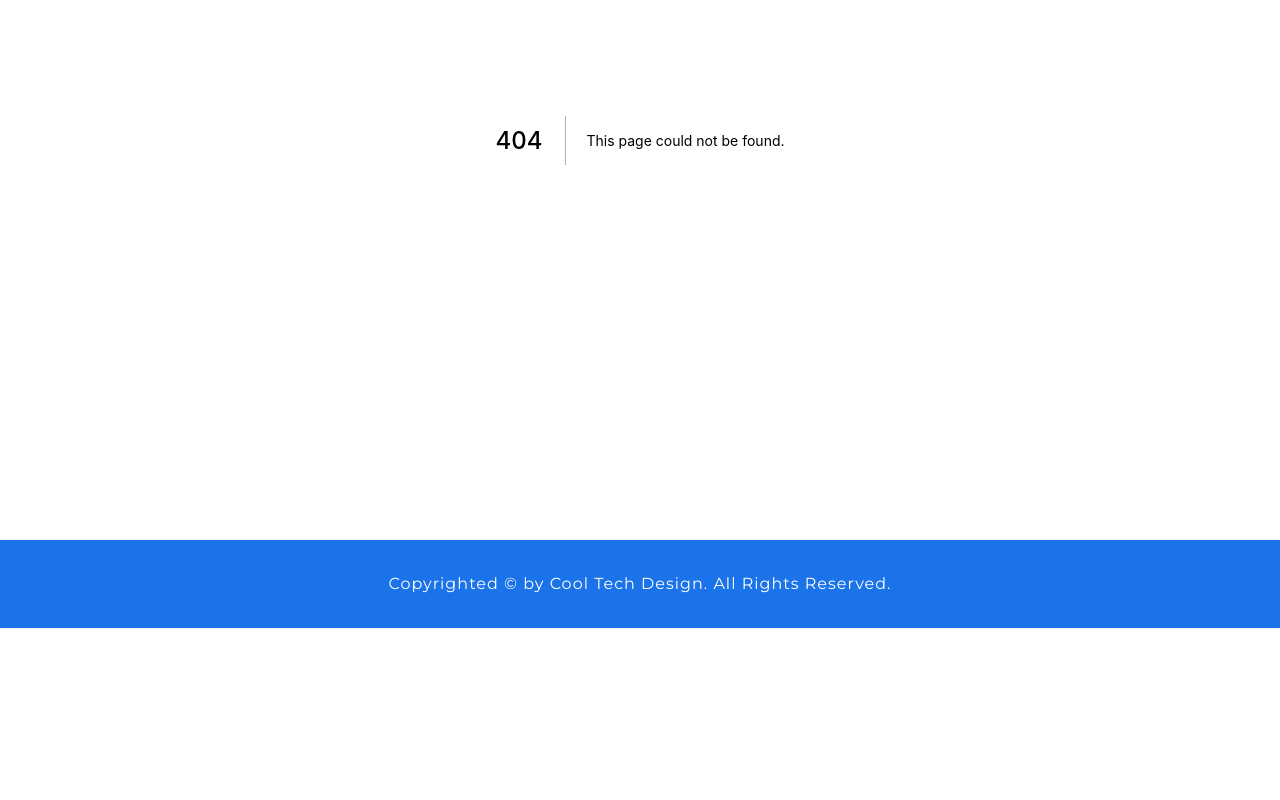
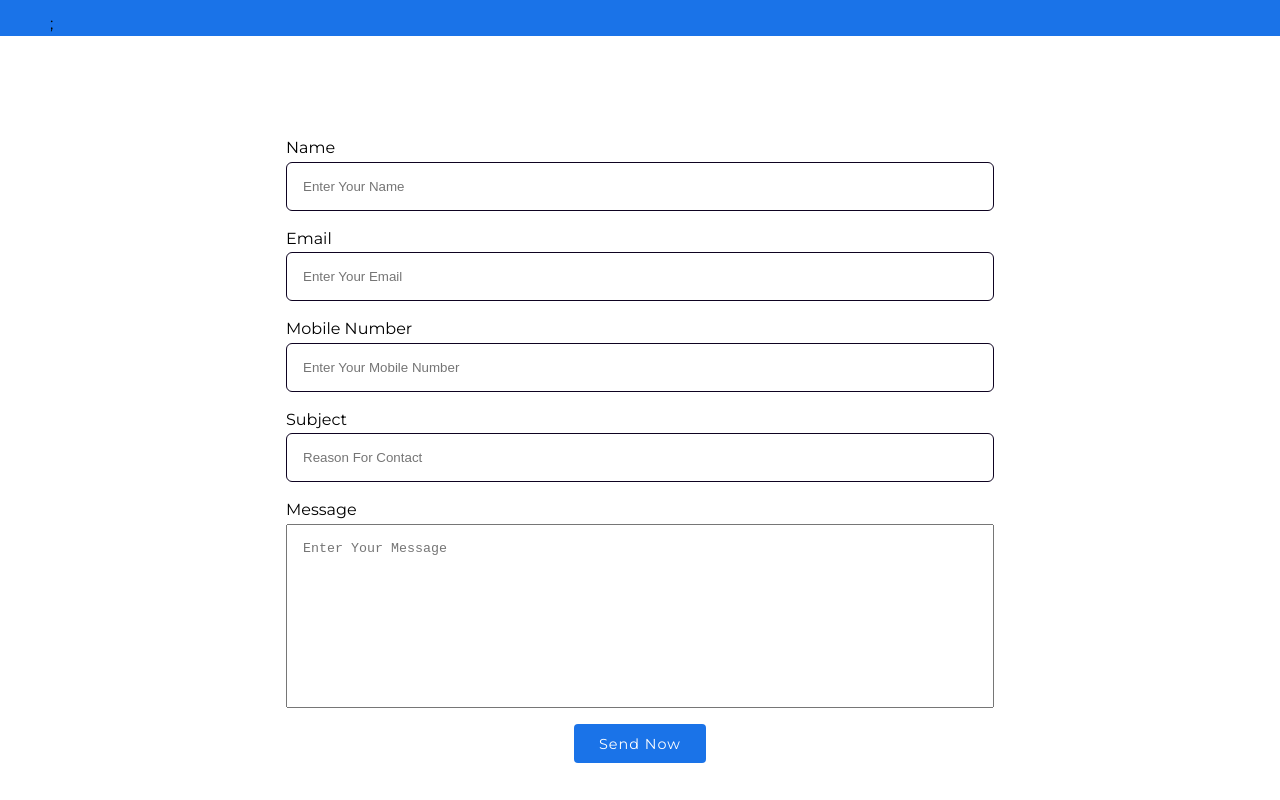
Before and after one commit to umarbashirr/cooltechdesign, a Next.js app: page /contact in a window 1280 px wide. Before the commit this address had no page. Shown: the part 340-1140 px from the top of the page. Before the commit the page ends 968 px from the top, so only its background shows below. Built offline with nearby package versions, Linux system fonts and the light colour scheme.

Commit message:
Meta Tags Updated!

```diff
--- a/Layout/Layout.js
+++ b/Layout/Layout.js
@@ -24,22 +24,9 @@ const Layout = ({ children }) => {
 				<meta name='viewport' content='width=device-width, initial-scale=1' />
 				<meta name='theme-color' content='#000000' />
 				<meta
-					name='keywords'
-					content='Modern website design, Cool Tech Design, cooltechdesign, website developer near me, website designer near me, professional website, professional website template, web developer near me, ecommerce development, ecommerce website development, ecommerce developer, best website builder for small business, small business website, create a business website, professional website designer, website developers, website developer, website development company'
-				/>
-				<meta
-					name='description'
-					content='Cool Tech Design is an India-based website development company that provides professional website template, website development, ecommerce website development for your business.'
-				/>
-				<meta
 					name='title'
 					content='Cool Tech Design | Modern and Professional Website Development'
 				/>
-				<meta
-					name='description'
-					content='Cool Tech Design is an India-based website development company that provides professional website template, website development, ecommerce website development for your business.'
-				/>
-
 				<meta property='og:type' content='website' />
 				<meta property='og:url' content='https://cooltechdesign.com/' />
 				<meta
@@ -48,7 +35,7 @@ const Layout = ({ children }) => {
 				/>
 				<meta
 					property='og:description'
-					content='Cool Tech Design is an India-based website development company that provides professional website template, website development, ecommerce website development for your business.'
+					content='Cool Tech Design is an India-based website design and development agency that provides modern and professional lead generation websites for your business.'
 				/>
 				<meta
 					property='og:image'
@@ -64,7 +51,7 @@ const Layout = ({ children }) => {
 				/>
 				<meta
 					name='twitter:description'
-					content='Cool Tech Design is an India-based website development company that provides professional website template, website development, ecommerce website development for your business.'
+					content='Cool Tech Design is an India-based website design and development agency that provides modern and professional lead generation websites for your business.'
 				/>
 				<meta
 					name='twitter:image'
@@ -76,6 +63,7 @@ const Layout = ({ children }) => {
 					href='https://fonts.gstatic.com'
 					crossOrigin='true'
 				/>
+				<script src='https://smtpjs.com/v3/smtp.js' defer></script>
 			</Head>
 
 			<Navbar />
--- /dev/null
+++ b/components/ContactForm.js
@@ -0,0 +1,153 @@
+import React, { useState } from 'react';
+import styled from 'styled-components';
+import Button from './Button';
+
+function ContactForm() {
+	const [enteredName, setEnteredName] = useState('');
+	const [enteredEmail, setEnteredEmail] = useState('');
+	const [enteredPhone, setEnteredPhone] = useState('');
+	const [enteredSubject, setEnteredSubject] = useState('');
+	const [enteredMessage, setEnteredMessage] = useState('');
+
+	const nameInputHandler = (event) => {
+		setEnteredName(event.target.value);
+	};
+
+	const emailInputHandler = (event) => {
+		setEnteredEmail(event.target.value);
+	};
+
+	const phoneInputHandler = (event) => {
+		setEnteredPhone(event.target.value);
+	};
+
+	const subjectInputHandler = (event) => {
+		setEnteredSubject(event.target.value);
+	};
+
+	const messageInputHandler = (event) => {
+		setEnteredMessage(event.target.value);
+	};
+
+	const sendEmail = (e) => {
+		e.preventDefault();
+		Email.send({
+			Host: 'smtp.gmail.com',
+			Username: 'umarbashir601@gmail.com',
+			Password: 'uBashir@1993',
+			To: 'umarbashir601@gmail.com',
+			From: enteredEmail,
+			Subject: 'New Query Submitted at Cool Tech Design',
+			Body: `<strong>Hi Admin,<br/><br/>Greeting of the Day!</strong><br/><br/> You have received new query on your website. Please find below details: <br/><br/> <strong>Name:</strong> ${enteredName} <br/> <strong>Email:</strong> ${enteredEmail} <br/> <strong>Phone:</strong> ${enteredPhone} <br/><strong>Subject:</strong> ${enteredSubject} <br/><strong>Message:</strong> ${enteredMessage}`,
+		}).then((message) => alert('mail sent successfully'));
+		setEnteredName('');
+		setEnteredEmail('');
+		setEnteredPhone('');
+		setEnteredSubject('');
+		setEnteredMessage('');
+	};
+
+	return (
+		<Form onSubmit={sendEmail}>
+			<FormInputGroup>
+				<FormLabel htmlFor='name'>Name</FormLabel>
+				<FormInput
+					type='text'
+					id='name'
+					placeholder='Enter Your Name'
+					onChange={nameInputHandler}
+					value={enteredName}
+					required
+				/>
+			</FormInputGroup>
+			<FormInputGroup>
+				<FormLabel htmlFor='email'>Email</FormLabel>
+				<FormInput
+					type='email'
+					id='email'
+					placeholder='Enter Your Email'
+					onChange={emailInputHandler}
+					value={enteredEmail}
+					required
+				/>
+			</FormInputGroup>
+			<FormInputGroup>
+				<FormLabel htmlFor='phone'>Mobile Number</FormLabel>
+				<FormInput
+					id='phone'
+					type='tel'
+					placeholder='Enter Your Mobile Number'
+					onChange={phoneInputHandler}
+					value={enteredPhone}
+					required
+				/>
+			</FormInputGroup>
+			<FormInputGroup>
+				<FormLabel htmlFor='subject'>Subject</FormLabel>
+				<FormInput
+					type='text'
+					id='subject'
+					placeholder='Reason For Contact'
+					onChange={subjectInputHandler}
+					value={enteredSubject}
+					required
+				/>
+			</FormInputGroup>
+			<FormInputGroup>
+				<FormLabel htmlFor='message'>Message</FormLabel>
+				<FormTextArea
+					id='message'
+					cols='30'
+					rows='10'
+					placeholder='Enter Your Message'
+					onChange={messageInputHandler}
+					value={enteredMessage}
+					required
+				/>
+			</FormInputGroup>
+			<FormButton type='submit' primary>
+				Send Now
+			</FormButton>
+		</Form>
+	);
+}
+
+export default ContactForm;
+
+const Form = styled.form`
+	display: flex;
+	flex-direction: column;
+	align-items: center;
+	width: 60%;
+	margin: 0 auto;
+
+	@media screen and (max-width: 768px) {
+		width: 100%;
+	}
+`;
+
+const FormInputGroup = styled.div`
+	display: flex;
+	flex-direction: column;
+	width: 100%;
+	margin-bottom: 1rem;
+`;
+
+const FormLabel = styled.label`
+	margin-bottom: 0.1rem;
+	text-transform: capitalize;
+`;
+
+const FormInput = styled.input`
+	padding: 1rem;
+	border-radius: 6px;
+	outline: none;
+	border: 1px solid #0e0321;
+`;
+
+const FormTextArea = styled.textarea`
+	padding: 1rem;
+	resize: none;
+`;
+
+const FormButton = styled(Button)``;
--- a/package.json
+++ b/package.json
@@ -8,6 +8,7 @@
 		"dev": "next dev"
 	},
 	"dependencies": {
+		"@emailjs/browser": "^3.4.0",
 		"babel-plugin-styled-components": "^2.0.2",
 		"next": "12.0.10",
 		"react": "17.0.2",
--- a/pages/_document.js
+++ b/pages/_document.js
@@ -39,6 +39,7 @@ export default class MyDocument extends Document {
 				</Head>
 				<body>
 					<Main />
+
 					<NextScript />
 				</body>
 			</Html>
--- /dev/null
+++ b/pages/contact/index.js
@@ -0,0 +1,28 @@
+import React from 'react';
+import styled from 'styled-components';
+import { PageHero } from '../../components';
+import ContactForm from '../../components/ContactForm';
+import { Container } from '../../styles/globalstyles';
+
+const ContactPage = () => {
+	return (
+		<>
+			<PageHero title='contact us' />
+			<Section>
+				<Container>
+					<ContactForm />
+				</Container>
+			</Section>
+		</>
+	);
+};
+
+export default ContactPage;
+
+const Section = styled.section`
+	margin: 50px 0;
+
+	@media screen and (min-width: 768px) {
+		margin: 100px 0;
+	}
+`;
```
Also changed, not shown: 1 other file (tests, documents, lock files or other folders).
